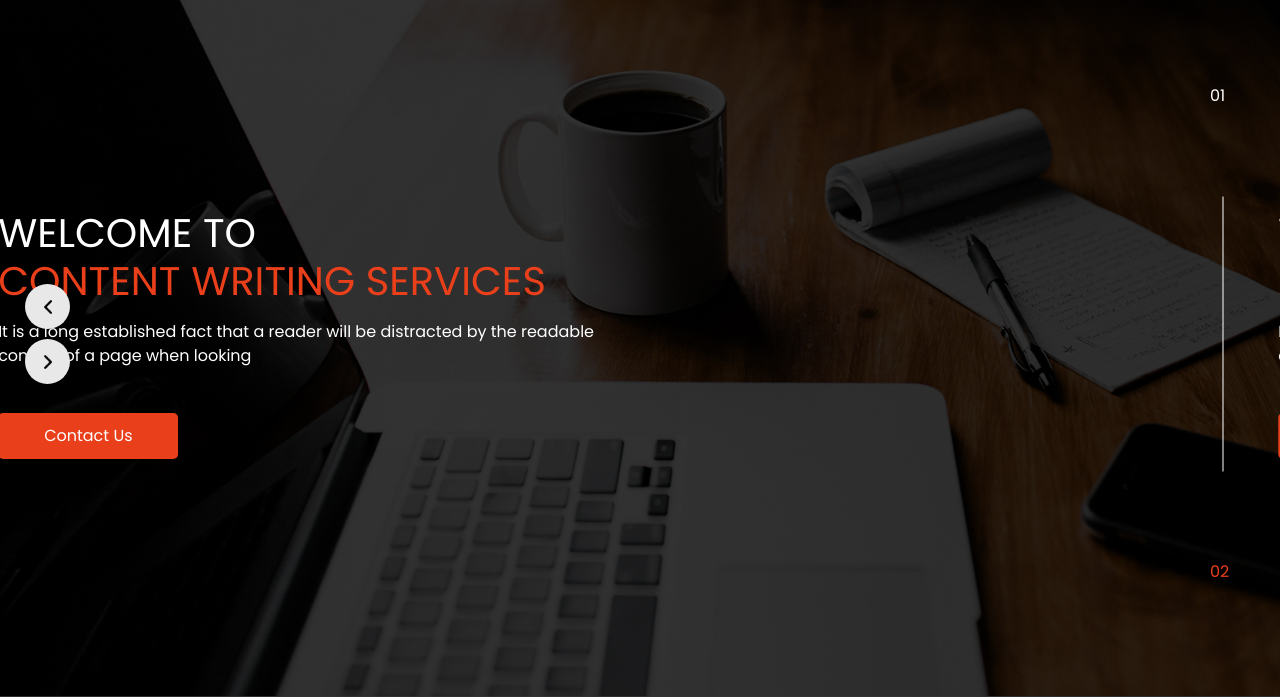
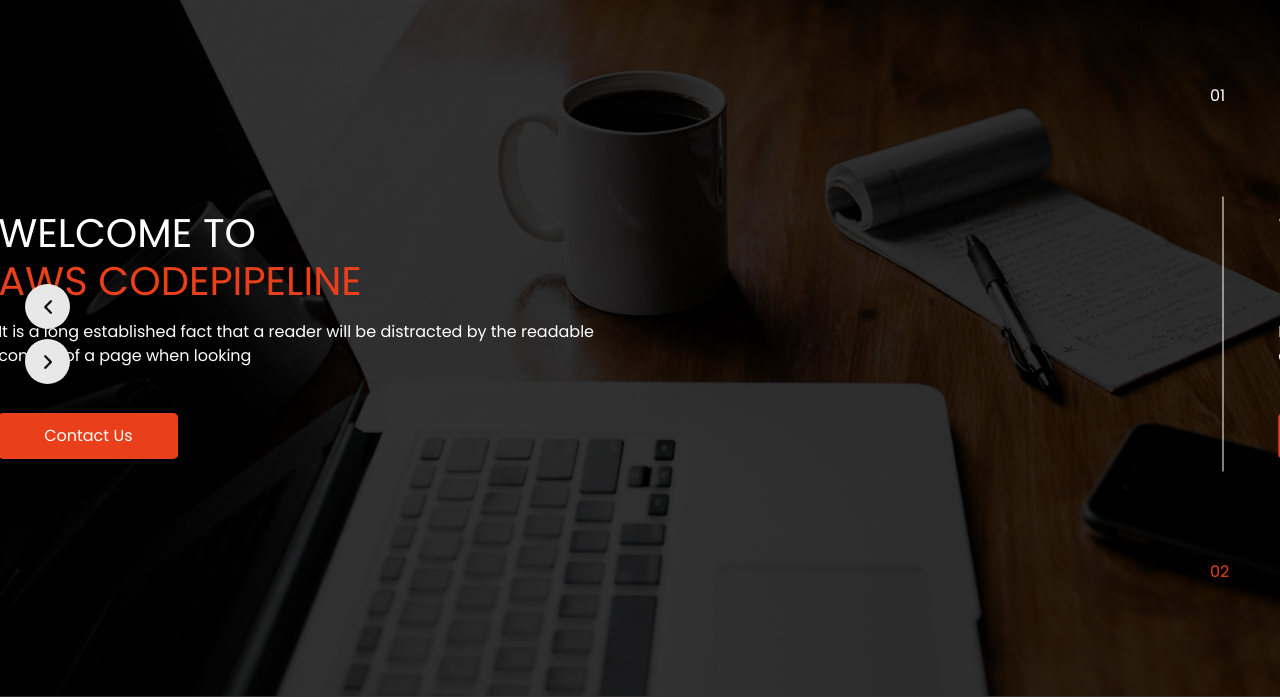
Before and after one commit to devhabib429/10weeksdevopschallenge_codepipeline, a plain HTML site: page index.html in a window 1280 px wide. Shown: the part 103-800 px from the top of the page. Drawn offline with nearby package versions, Linux system fonts and the light colour scheme.

Commit message:
Changing title

```diff
--- a/index.html
+++ b/index.html
@@ -91,7 +91,7 @@
                       <h1>
                         Welcome To <br>
                         <span>
-                          Content Writing Services
+                          AWS CodePipeline
                         </span>
                       </h1>
                       <p>
```
